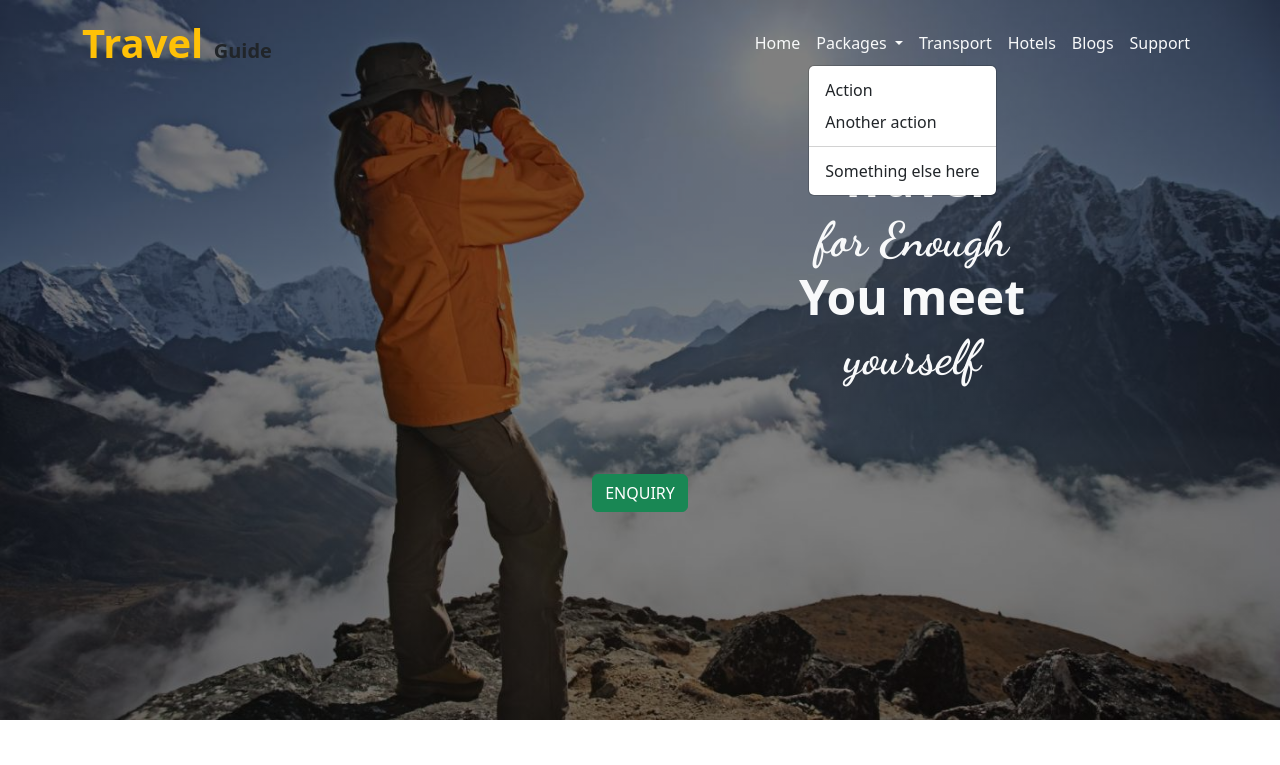
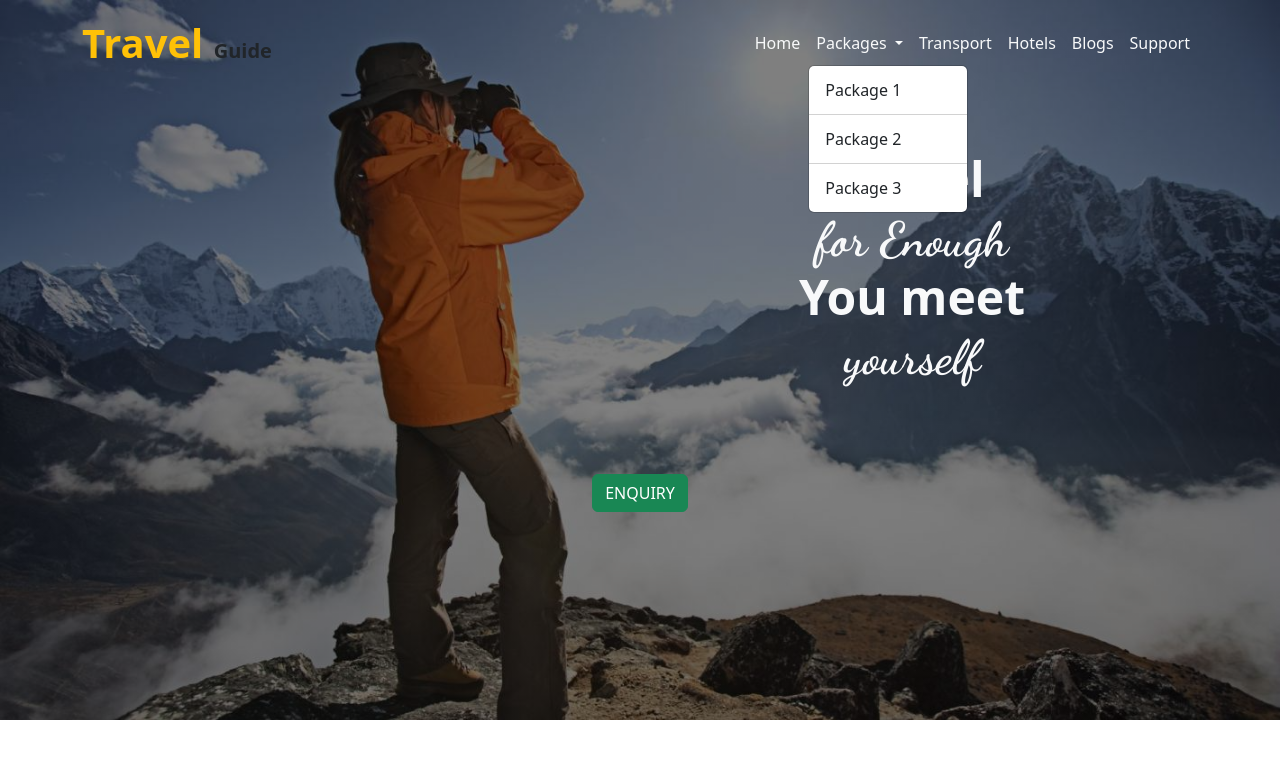
Before and after one commit to Nithyaparambhath/Travel-guide-site, a plain HTML site: page index.html in a window 1280 px wide. Both pictures are taken after a click on the button "Packages". Shown: the top 765 px of the page. Drawn offline with nearby package versions, Linux system fonts and the light colour scheme.

Commit message:
navbar changed

```diff
--- a/index.html
+++ b/index.html
@@ -41,10 +41,11 @@
                       Packages
                     </a>
                     <ul class="dropdown-menu">
-                      <li><a class="dropdown-item" href="#">Action</a></li>
-                      <li><a class="dropdown-item" href="#">Another action</a></li>
+                      <li><a class="dropdown-item" href="#">Package 1</a></li>
                       <li><hr class="dropdown-divider"></li>
-                      <li><a class="dropdown-item" href="#">Something else here</a></li>
+                      <li><a class="dropdown-item" href="#">Package 2</a></li>
+                      <li><hr class="dropdown-divider"></li>
+                      <li><a class="dropdown-item" href="#">Package 3</a></li>
                     </ul>
                   </li>
                   <li class="nav-item">
```
